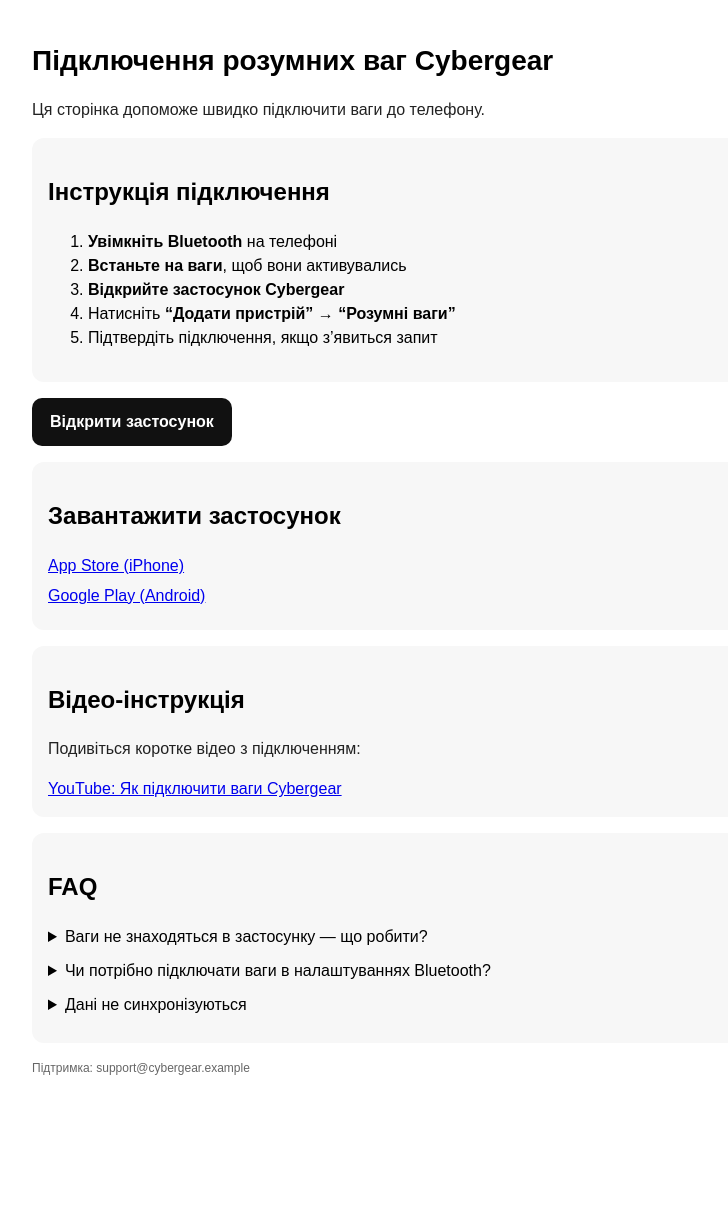
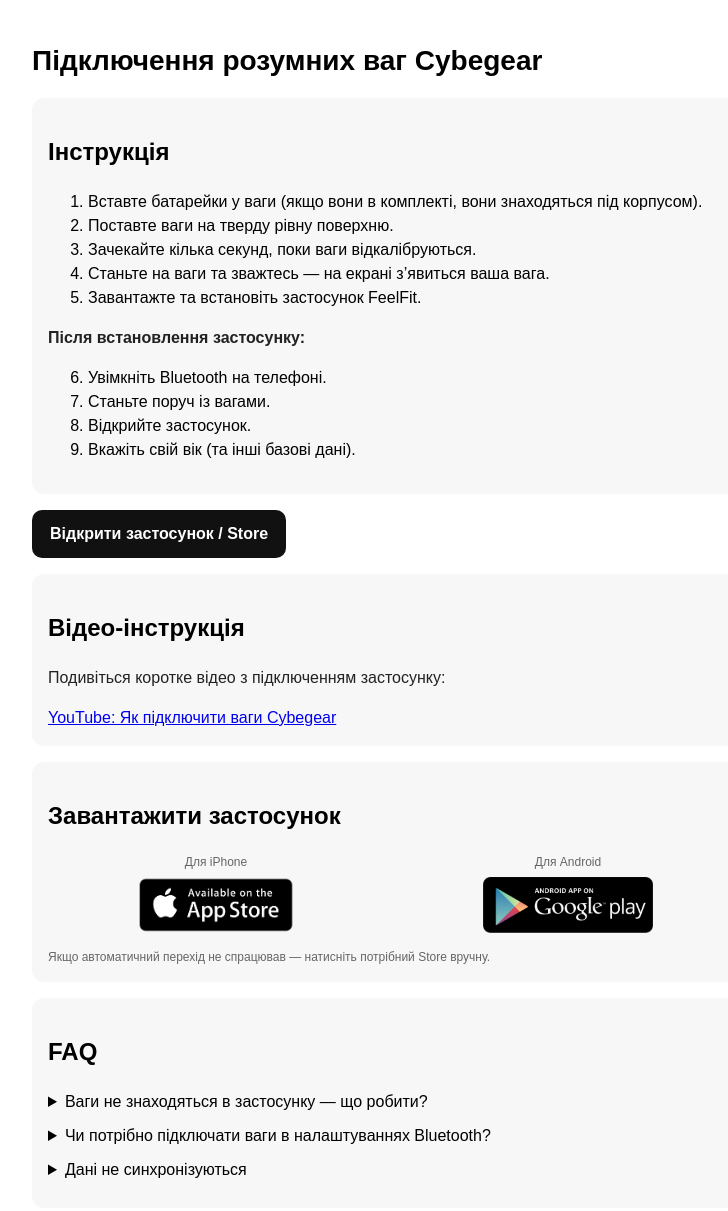
Before and after one commit to YuriTTT/smart-scale-redirect, a plain HTML site: page index.html in a window 1280 px wide. Shown: the top 1211 px of the page, without its empty margins (248-976 px from the left). Before the commit the page ends 1117 px from the top, so only its background shows below. Drawn offline with Linux system fonts and the light colour scheme.

Commit message:
raw landing

```diff
--- a/index.html
+++ b/index.html
@@ -3,7 +3,7 @@
 <head>
   <meta charset="UTF-8" />
   <meta name="viewport" content="width=device-width, initial-scale=1.0" />
-  <title>Підключення розумних ваг Cybergear</title>
+  <title>Підключення розумних ваг Cybegear</title>
   <style>
     body { font-family: Arial, sans-serif; max-width: 720px; margin: 40px auto; padding: 0 16px; line-height: 1.5; }
     h1 { font-size: 28px; margin-bottom: 8px; }
@@ -12,37 +12,64 @@
     .btn { display: inline-block; padding: 12px 18px; border-radius: 10px; background: #111; color: #fff; text-decoration: none; font-weight: bold; }
     .links a { display: block; margin: 6px 0; }
     details { margin: 10px 0; }
+    .store-badges { display: flex; gap: 12px; flex-wrap: wrap; align-items: center; }
+    .store-badges a { display: inline-block; }
+    .store-badges img { height: 56px; width: auto; display: block; }
+    .hint { font-size: 12px; color: #666; margin-top: 8px; }
   </style>
 </head>
 <body>
 
-  <h1>Підключення розумних ваг Cybergear</h1>
-  <p>Ця сторінка допоможе швидко підключити ваги до телефону.</p>
+  <h1>Підключення розумних ваг Cybegear</h1>
 
   <div class="card">
-    <h2>Інструкція підключення</h2>
+    <h2>Інструкція</h2>
     <ol>
-      <li><b>Увімкніть Bluetooth</b> на телефоні</li>
-      <li><b>Встаньте на ваги</b>, щоб вони активувались</li>
-      <li><b>Відкрийте застосунок Cybergear</b></li>
-      <li>Натисніть <b>“Додати пристрій” → “Розумні ваги”</b></li>
-      <li>Підтвердіть підключення, якщо з’явиться запит</li>
+      <li>Вставте батарейки у ваги (якщо вони в комплекті, вони знаходяться під корпусом).</li>
+      <li>Поставте ваги на тверду рівну поверхню.</li>
+      <li>Зачекайте кілька секунд, поки ваги відкалібруються.</li>
+      <li>Станьте на ваги та зважтесь — на екрані з’явиться ваша вага.</li>
+      <li>Завантажте та встановіть застосунок FeelFit.</li>
+    </ol>
+
+    <p style="margin-top:12px;"><b>Після встановлення застосунку:</b></p>
+    <ol start="6">
+      <li>Увімкніть Bluetooth на телефоні.</li>
+      <li>Станьте поруч із вагами.</li>
+      <li>Відкрийте застосунок.</li>
+      <li>Вкажіть свій вік (та інші базові дані).</li>
     </ol>
   </div>
 
-  <a class="btn" href="#">Відкрити застосунок</a>
-
-  <div class="card links">
-    <h2>Завантажити застосунок</h2>
-    <a href="#">App Store (iPhone)</a>
-    <a href="#">Google Play (Android)</a>
-  </div>
+  <a id="openApp" class="btn" href="#">Відкрити застосунок / Store</a>
+  <div class="hint" id="autoHint" style="display:none;">Ми визначили ваш пристрій і відкриваємо відповідний Store.</div>
 
   <div class="card">
     <h2>Відео-інструкція</h2>
-    <p>Подивіться коротке відео з підключенням:</p>
-    <a href="#">YouTube: Як підключити ваги Cybergear</a>
+    <p>Подивіться коротке відео з підключенням застосунку:</p>
+    <a href="#" target="_blank" rel="noopener">YouTube: Як підключити ваги Cybegear</a>
   </div>
+
+  <div class="card" id="storeBlock">
+    <h2>Завантажити застосунок</h2>
+    <div class="store-badges" style="display:grid; grid-template-columns: 1fr 1fr; gap: 16px; align-items:start;">
+      <div style="text-align:center;">
+        <div style="font-size:12px; color:#666; margin-bottom:6px;">Для iPhone</div>
+        <a id="appStoreLink" href="https://apps.apple.com/us/app/feelfit/id1216588019" target="_blank" rel="noopener">
+          <img src="assets/app-store-badge.png" alt="Available on the App Store" />
+        </a>
+      </div>
+
+      <div style="text-align:center;">
+        <div style="font-size:12px; color:#666; margin-bottom:6px;">Для Android</div>
+        <a id="playStoreLink" href="https://play.google.com/store/search?q=feelfit&c=apps&hl=ru" target="_blank" rel="noopener">
+          <img src="assets/google-play-badge.png" alt="Get it on Google Play" />
+        </a>
+      </div>
+    </div>
+    <div class="hint">Якщо автоматичний перехід не спрацював — натисніть потрібний Store вручну.</div>
+  </div>
+
 
   <div class="card">
     <h2>FAQ</h2>
@@ -54,12 +81,12 @@
 
     <details>
       <summary>Чи потрібно підключати ваги в налаштуваннях Bluetooth?</summary>
-      <p>Ні. Підключення робиться всередині застосунку Cybergear.</p>
+      <p>Ні. Підключення робиться всередині застосунку FeelFit.</p>
     </details>
 
     <details>
       <summary>Дані не синхронізуються</summary>
-      <p>Переконайтеся, що застосунок має доступ до Bluetooth і працює інтернет-з’єднання.</p>
+      <p>Переконайтесь, що застосунок має доступ до Bluetooth і працює інтернет-з’єднання.</p>
     </details>
 
   </div>
@@ -68,5 +95,38 @@
     Підтримка: support@cybergear.example
   </p>
 
+  <script>
+    (function () {
+      const APP_STORE = "https://apps.apple.com/us/app/feelfit/id1216588019";
+      const PLAY_STORE = "https://play.google.com/store/search?q=feelfit&c=apps&hl=ru";
+
+      const ua = navigator.userAgent || "";
+      const isIOS = /iPad|iPhone|iPod/i.test(ua);
+      const isAndroid = /Android/i.test(ua);
+
+      const openBtn = document.getElementById('openApp');
+      const autoHint = document.getElementById('autoHint');
+
+      // Default: no assumptions
+      openBtn.href = '#';
+
+      if (isIOS) {
+        openBtn.href = APP_STORE;
+        autoHint.style.display = 'block';
+        autoHint.textContent = 'Ми визначили iPhone/iPad і відкриваємо App Store.';
+      } else if (isAndroid) {
+        openBtn.href = PLAY_STORE;
+        autoHint.style.display = 'block';
+        autoHint.textContent = 'Ми визначили Android і відкриваємо Google Play.';
+      } else {
+        // Unknown device: keep both store buttons visible (already visible)
+        autoHint.style.display = 'none';
+      }
+
+      // No auto-redirect: user should read instructions first
+      // Button will point to the correct store if device is detected
+    })();
+  </script>
+
 </body>
 </html>
```
Also changed, not shown: assets/app-store-badge.png (added), assets/google-play-badge.png (added).
